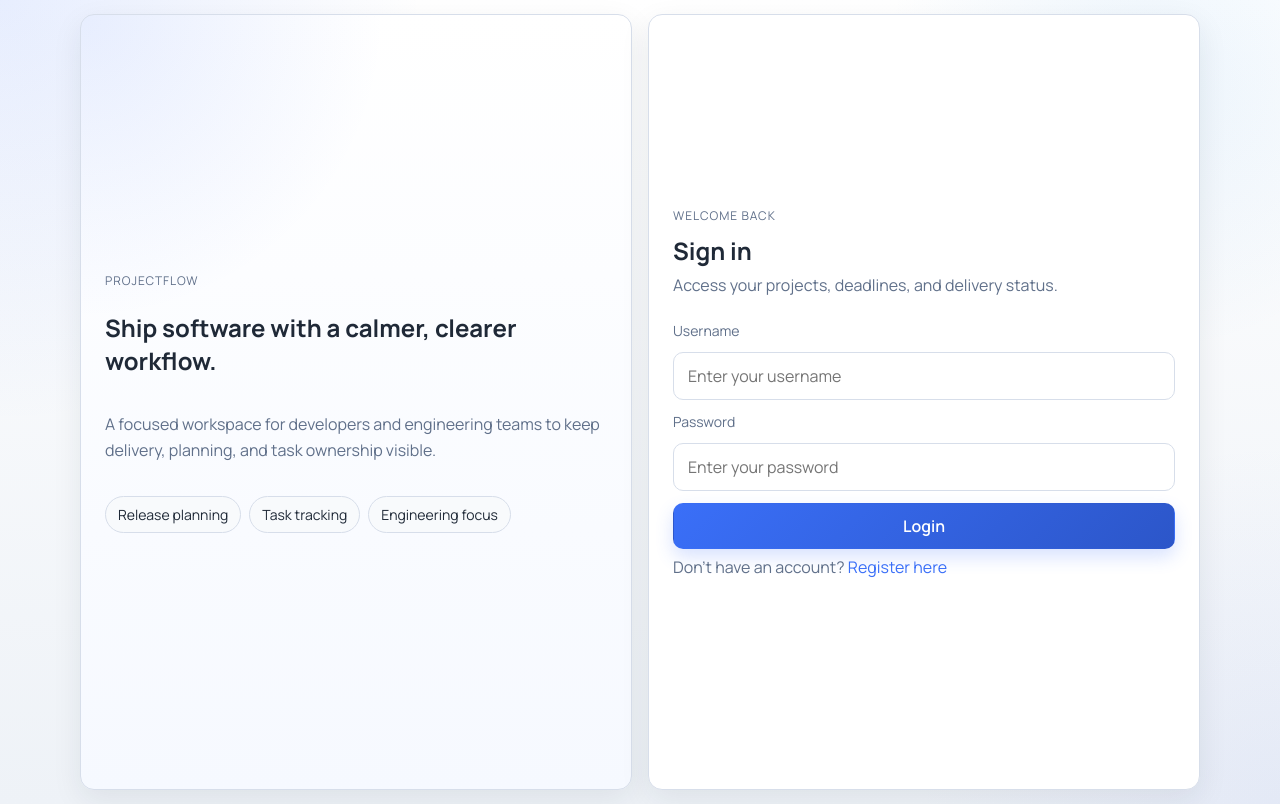
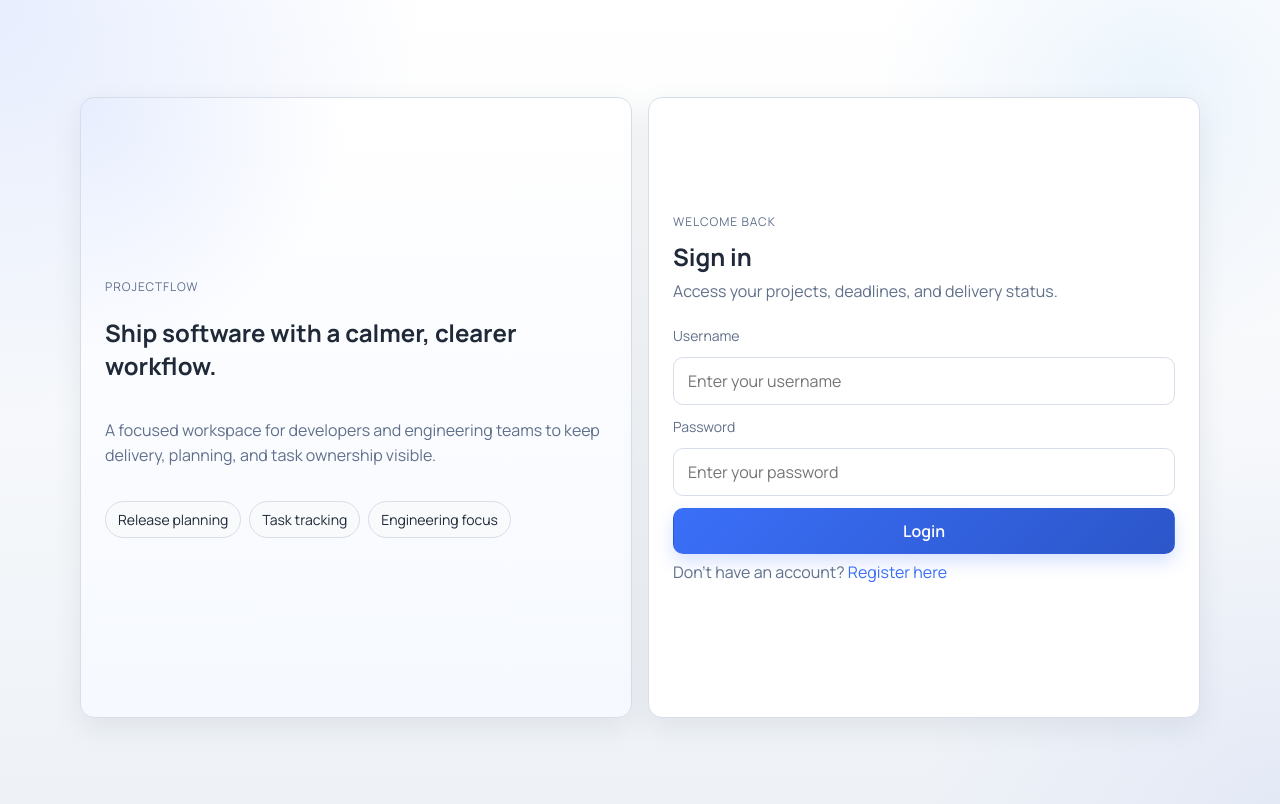
Before and after one commit to joswinshaju04/Project-Management-App, a Django app: page / in a window 1280 px wide. Run offline with Django 5.2, Linux system fonts and the light colour scheme.

Commit message:
sise changes

```diff
--- a/prjMan_app/static/style.css
+++ b/prjMan_app/static/style.css
@@ -100,6 +100,16 @@ p {
 .panel-card,
 .form-card {
     border-radius: 14px;
+}
+
+.auth-brand-panel{
+    margin-top: 15%;
+    height: 80%;
+}
+
+.auth-card{
+    margin-top: 15%;
+    height: 80%;
 }
 
 .form-card{
```
